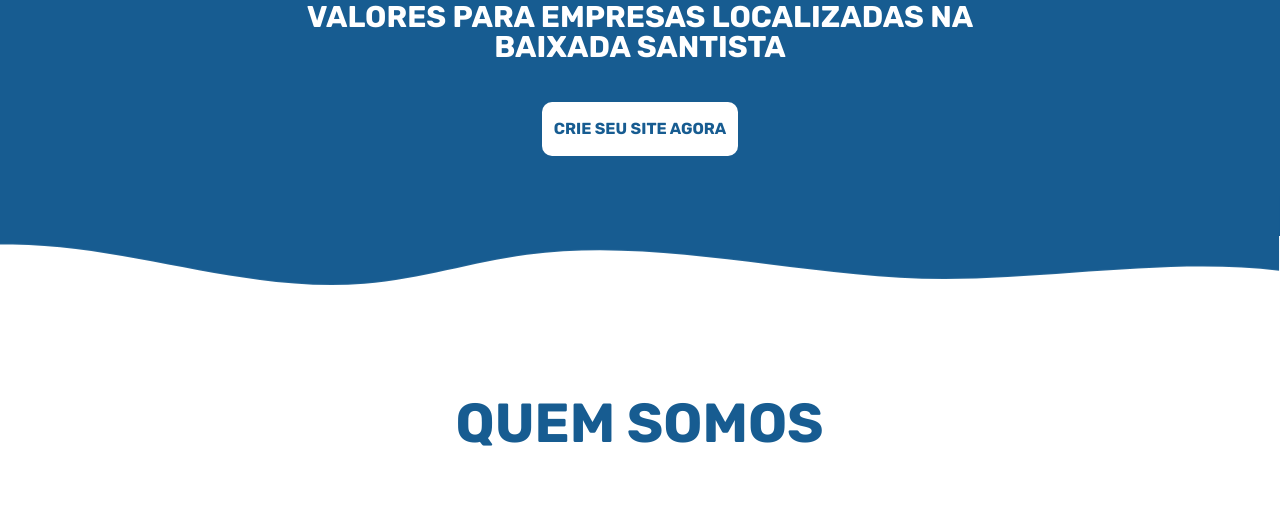
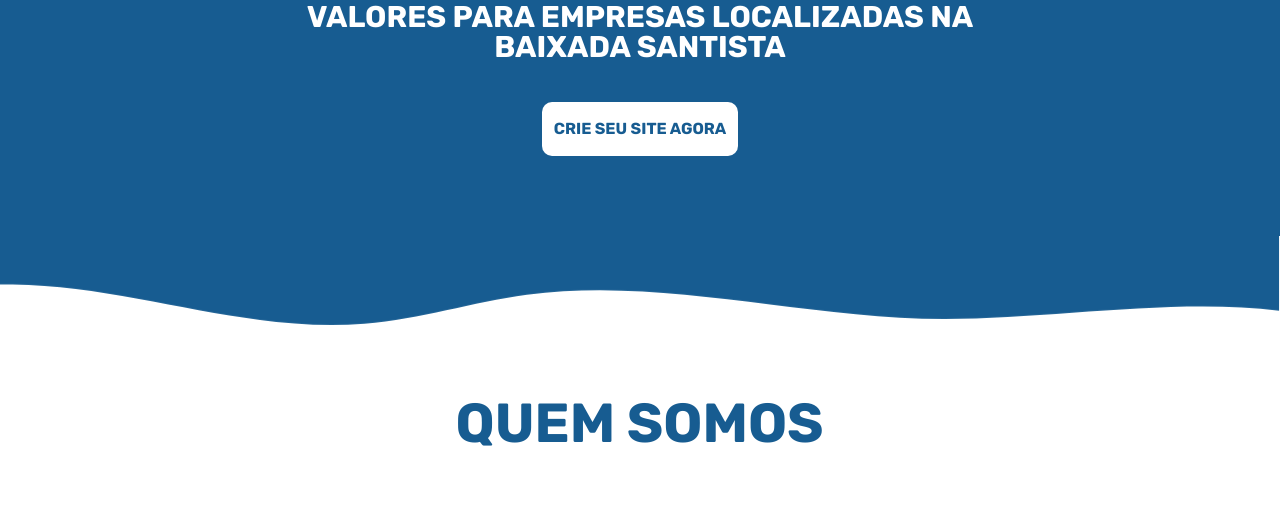
Before and after one commit to vdavidmarques/baixadawebstudio, a PHP site: page / in a window 1280 px wide. Shown: the part 2737-3261 px from the top of the page. Run offline with PHP 8.4, Linux system fonts and the light colour scheme.

Commit message:
chore: updating bottom position

```diff
--- a/src/css/style.css
+++ b/src/css/style.css
@@ -877,7 +877,7 @@ footer .scroll-to-top-btn {
 }
 
 .wave-1b{
-  bottom: -50px;
+  bottom: -5.625rem;
   transform: rotate(180deg);
 }
 
```
